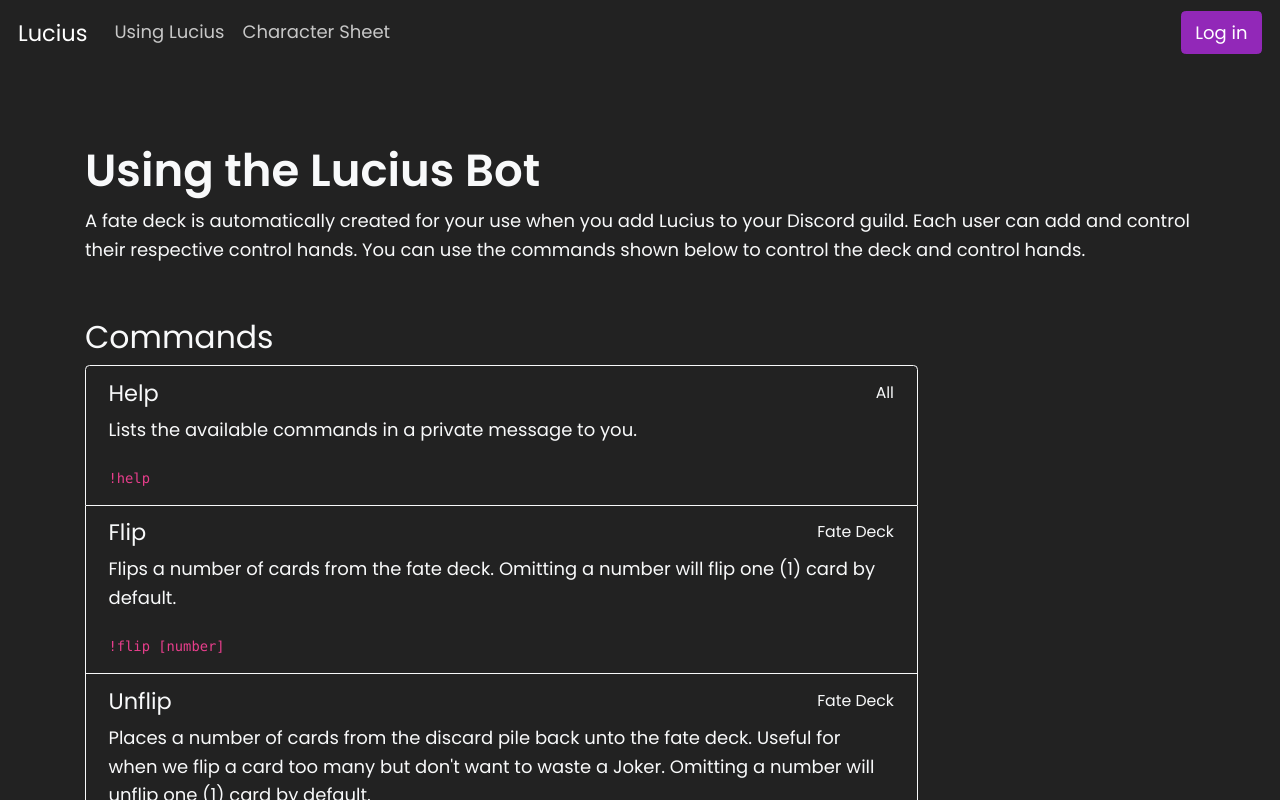
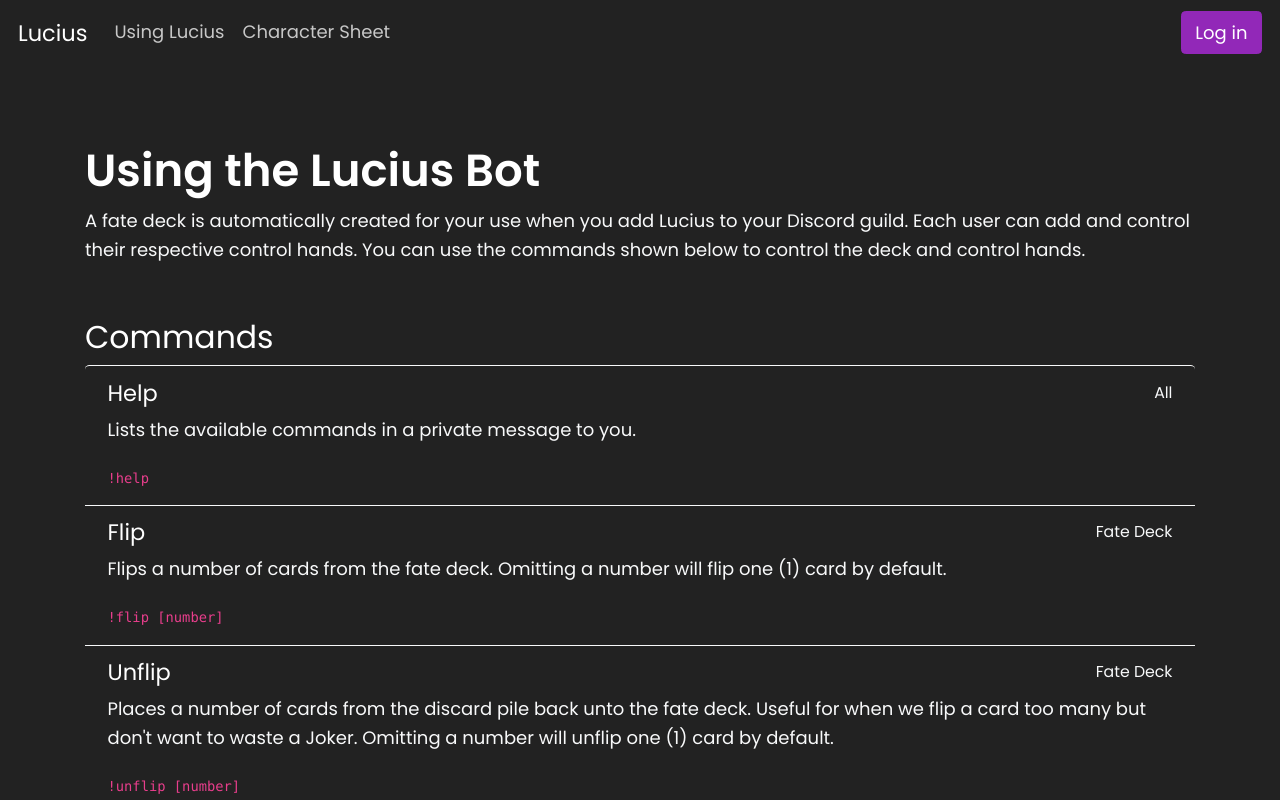
Before and after one commit to ShrikeFound/lucius, a React (Create React App) app: page /using-lucius in a window 1280 px wide. Shown: the top 800 px of the page. Built offline with nearby package versions, Linux system fonts and the light colour scheme; no server answers.

Commit message:
minor styling

```diff
--- a/src/components/FateDeck.js
+++ b/src/components/FateDeck.js
@@ -12,7 +12,7 @@
       <h3 className="mt-5">Commands</h3>
 
 
-      <ListGroup className="w-75">
+      <ListGroup className = "no-side-borders">
 
         <ListGroup.Item >
           <div className="d-flex justify-content-between">
--- a/src/custom.scss
+++ b/src/custom.scss
@@ -28,6 +28,15 @@
   font-weight: 600;
 }
 
+h1,
+h2,
+h3,
+h4,
+h5,
+h6 {
+  color: white;
+}
+
 .btn {
   &.btn-primary {
     &.btn-hero {
@@ -51,3 +60,8 @@
 #root {
   padding-top: 8rem;
 }
+
+.no-side-borders > div {
+  border-left: 0;
+  border-right: 0;
+}
```
